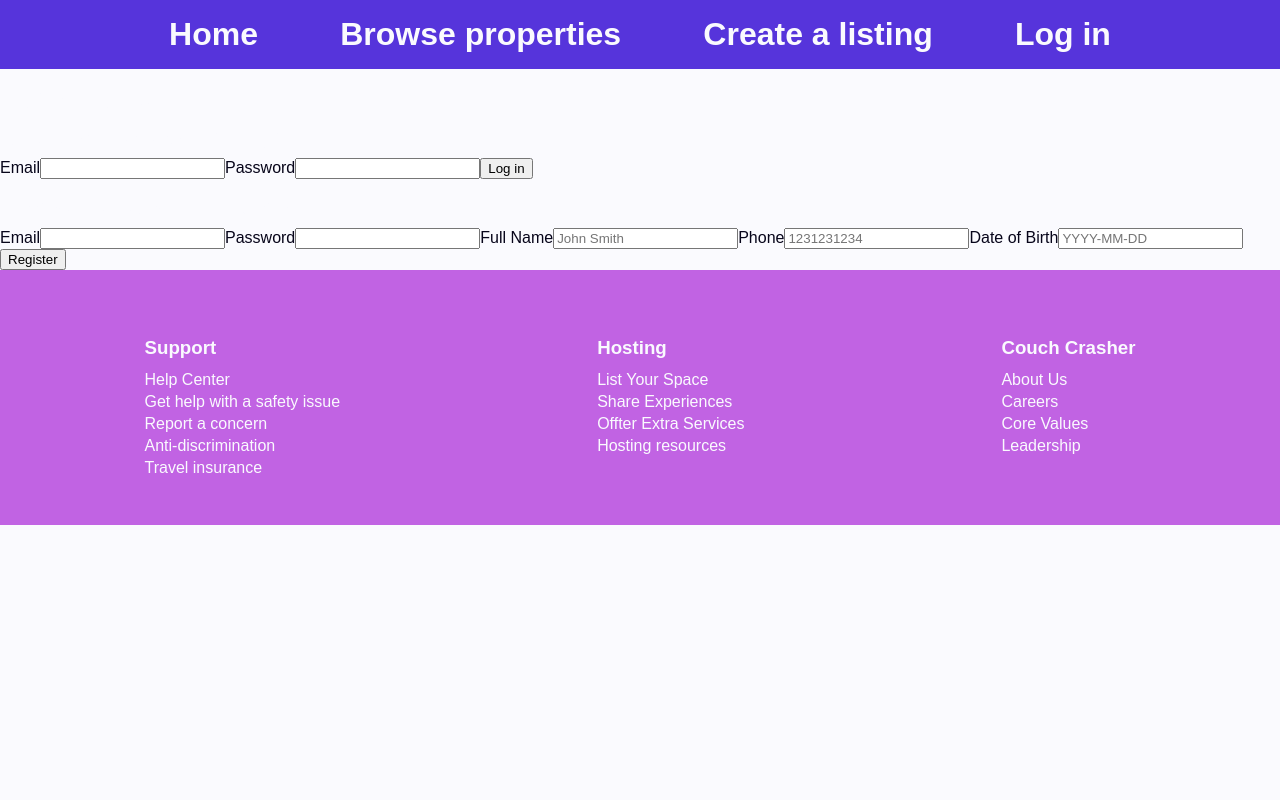
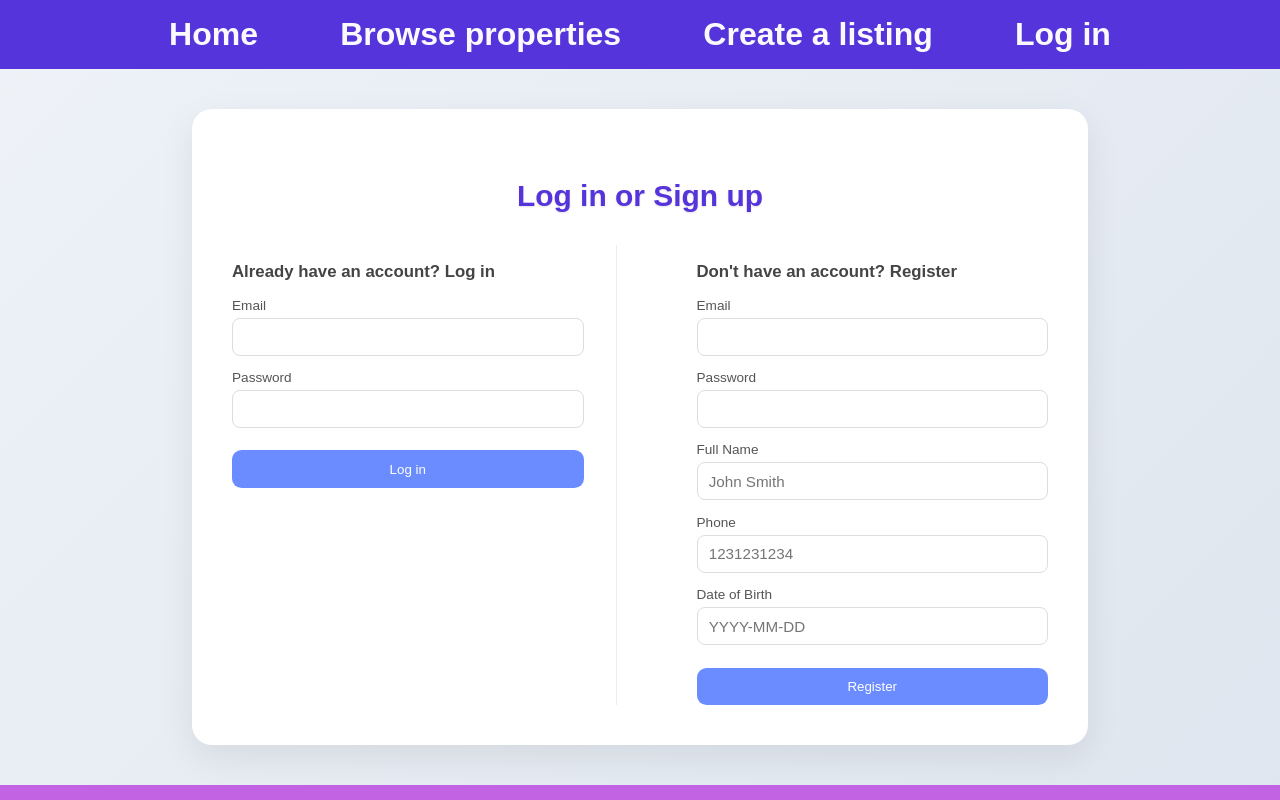
Before and after one commit to djoh826/CouchCrasher, a Next.js app: page /login in a window 1280 px wide. Shown: the top 800 px of the page. Built offline with nearby package versions, Linux system fonts and the light colour scheme.

Commit message:
Login styling

```diff
--- /dev/null
+++ b/app/login/page.module.css
@@ -0,0 +1,134 @@
+.background {
+  display: flex;
+  justify-content: center;
+  align-items: center;
+  background: linear-gradient(135deg, #eef2f7, #dfe6ef);
+  font-family:
+    system-ui,
+    -apple-system,
+    sans-serif;
+}
+
+.loginBubble {
+  margin: 5vh 0;
+  background: white;
+  padding: 2.5rem;
+  border-radius: 1.25rem;
+  width: 70vw;
+  max-width: 900px;
+  box-shadow: 0 12px 35px rgba(0, 0, 0, 0.08);
+}
+
+.loginBubbleTitle {
+  text-align: center;
+  font-size: 1.6rem;
+  margin-bottom: 2rem;
+  text-shadow: 0 1px 2px rgba(0, 0, 0, 0.12);
+  color: var(--primary);
+}
+
+.loginBubbleTitle h3 {
+  color: var(--primary);
+}
+
+.flexbox {
+  display: flex;
+  gap: 3rem;
+}
+
+.column {
+  flex: 1;
+}
+
+.sectionTitle {
+  font-size: 1.05rem;
+  margin-bottom: 1rem;
+  color: #444;
+}
+
+.form {
+  display: flex;
+  flex-direction: column;
+  gap: 0.9rem;
+}
+
+.label {
+  font-size: 0.85rem;
+  color: #555;
+  display: flex;
+  flex-direction: column;
+  gap: 0.3rem;
+}
+
+.input {
+  padding: 0.6rem 0.7rem;
+  border-radius: 0.5rem;
+  border: 1px solid #ddd;
+  font-size: 0.95rem;
+  transition: all 0.15s ease;
+}
+
+.inputFocus:focus {
+  outline: none;
+  border-color: #6b8cff;
+  box-shadow: 0 0 0 2px rgba(107, 140, 255, 0.15);
+}
+
+.button {
+  margin-top: 0.5rem;
+  padding: 0.7rem;
+  border-radius: 0.6rem;
+  border: none;
+  background: #6b8cff;
+  color: white;
+  font-weight: 500;
+  cursor: pointer;
+  transition: all 0.15s ease;
+}
+
+.button:hover {
+  filter: brightness(0.95);
+  transform: translateY(-1px);
+}
+
+.button:active {
+  transform: translateY(0);
+}
+
+.flexbox > .column:first-child {
+  border-right: 1px solid #eee;
+  padding-right: 2rem;
+}
+
+.flexbox > .column:last-child {
+  padding-left: 2rem;
+}
+
+.errorMessage {
+  text-align: center;
+  margin-top: 1rem;
+  font-size: 0.9rem;
+  font-weight: 500;
+  color: red;
+}
+
+@media (max-width: 800px) {
+  .loginBubble {
+    width: 90vw;
+    padding: 2rem;
+  }
+
+  .flexbox {
+    flex-direction: column;
+    gap: 2rem;
+  }
+
+  .flexbox > .column:first-child {
+    border-right: none;
+    padding-right: 0;
+  }
+
+  .flexbox > .column:last-child {
+    padding-left: 0;
+  }
+}
--- a/app/login/page.tsx
+++ b/app/login/page.tsx
@@ -2,9 +2,9 @@
 import { useState } from "react";
 import { useRouter } from "next/navigation";
 import { useAuth } from "@/lib/AuthContext";
+import styles from "./page.module.css";
 
 export default function Login() {
-  //TODO: Refactor below
   const [loginEmail, setLoginEmail] = useState("");
   const [loginPassword, setLoginPassword] = useState("");
   const [registerEmail, setRegisterEmail] = useState("");
@@ -19,27 +19,17 @@ export default function Login() {
   const handleLogin = async (e: React.FormEvent) => {
     e.preventDefault();
     setError("");
-
     try {
       const res = await fetch("/api/auth/login", {
         method: "POST",
         headers: { "Content-Type": "application/json" },
         body: JSON.stringify({ email: loginEmail, password: loginPassword }),
       });
-
       const data = await res.json();
-
-      if (!res.ok) {
-        setError(data.error || "Login failed");
-        return;
-      }
-
+      if (!res.ok) return setError(data.error || "Login failed");
       login({ uid: data.uid, email: loginEmail });
-
-      // Redirect to home page after login
       router.push("/");
-    } catch (err) {
-      console.error(err);
+    } catch {
       setError("Something went wrong");
     }
   };
@@ -47,7 +37,6 @@ export default function Login() {
   const handleRegister = async (e: React.FormEvent) => {
     e.preventDefault();
     setError("");
-
     try {
       const res = await fetch("/api/auth/register", {
         method: "POST",
@@ -57,115 +46,112 @@ export default function Login() {
           password: registerPassword,
         }),
       });
-
       const data = await res.json();
-
-      if (!res.ok) {
-        setError(data.error || "Login failed");
-        return;
-      }
-
-      // const token = data.token;
-
-      // Redirect to home page and refresh (to load new jwt cookie) after login
+      if (!res.ok) return setError(data.error || "Register failed");
       router.push("/");
-    } catch (err) {
-      console.error(err);
+    } catch {
       setError("Something went wrong");
     }
   };
 
   return (
-    <div className="layout">
-      {/* <Navbar /> */}
-      <main>
-        <div className="background">
-          <section className="login-bubble">
-            <div className="title">
+    <div className={styles.background}>
+      <section className={styles.loginBubble}>
+        <div className={styles.loginBubbleTitle}>
           <h3>Log in or Sign up</h3>
         </div>
-            <div className="flexbox">
-              <div className="login">
-                <h3>Already have an account? Log in</h3>
-                <form className="login" onSubmit={handleLogin}>
-                  <label className="email-label">
+
+        <div className={styles.flexbox}>
+          {/* Login */}
+          <div className={styles.column}>
+            <h3 className={styles.sectionTitle}>
+              Already have an account? Log in
+            </h3>
+            <form className={styles.form} onSubmit={handleLogin}>
+              <label className={styles.label}>
                 Email
                 <input
                   type="text"
                   value={loginEmail}
                   onChange={(e) => setLoginEmail(e.target.value)}
-                      className="email-input"
-                    ></input>
+                  className={`${styles.input} ${styles.inputFocus}`}
+                />
               </label>
-                  <label className="password-label">
+              <label className={styles.label}>
                 Password
                 <input
                   type="password"
                   value={loginPassword}
                   onChange={(e) => setLoginPassword(e.target.value)}
-                      className="password-input"
-                    ></input>
+                  className={`${styles.input} ${styles.inputFocus}`}
+                />
               </label>
-                  <button type="submit">Log in</button>
+              <button type="submit" className={styles.button}>
+                Log in
+              </button>
             </form>
           </div>
-              <div className="register">
-                <h3>Don&apos;t have an account? Register</h3>
-                <form className="register" onSubmit={handleRegister}>
-                  <label className="email-label">
+
+          {/* Register */}
+          <div className={styles.column}>
+            <h3 className={styles.sectionTitle}>
+              Don&apos;t have an account? Register
+            </h3>
+            <form className={styles.form} onSubmit={handleRegister}>
+              <label className={styles.label}>
                 Email
                 <input
                   type="text"
                   value={registerEmail}
                   onChange={(e) => setRegisterEmail(e.target.value)}
-                      className="email-input"
-                    ></input>
+                  className={`${styles.input} ${styles.inputFocus}`}
+                />
               </label>
-                  <label className="password-label">
+              <label className={styles.label}>
                 Password
                 <input
                   type="password"
                   value={registerPassword}
                   onChange={(e) => setRegisterPassword(e.target.value)}
-                      className="password-input"
-                    ></input>
+                  className={`${styles.input} ${styles.inputFocus}`}
+                />
               </label>
-                  <label className="name-label">
+              <label className={styles.label}>
                 Full Name
                 <input
                   value={registerName}
                   onChange={(e) => setRegisterName(e.target.value)}
-                      className="name-input"
+                  className={`${styles.input} ${styles.inputFocus}`}
                   placeholder="John Smith"
-                    ></input>
+                />
               </label>
-                  <label className="phone-label">
+              <label className={styles.label}>
                 Phone
                 <input
                   value={registerPhone}
                   onChange={(e) => setRegisterPhone(e.target.value)}
-                      className="phone-input"
+                  className={`${styles.input} ${styles.inputFocus}`}
                   placeholder="1231231234"
-                    ></input>
+                />
               </label>
-                  <label className="dob-label">
+              <label className={styles.label}>
                 Date of Birth
                 <input
                   value={registerDOB}
                   onChange={(e) => setRegisterDOB(e.target.value)}
-                      className="dob-input"
+                  className={`${styles.input} ${styles.inputFocus}`}
                   placeholder="YYYY-MM-DD"
-                    ></input>
+                />
               </label>
-
-                  <button type="submit">Register</button>
+              <button type="submit" className={styles.button}>
+                Register
+              </button>
             </form>
           </div>
         </div>
-            {error && <p style={{ color: "red" }}>{error}</p>}
+
+        {error && <p className={styles.errorMessage}>{error}</p>}
       </section>
-        </div>
-      </main>
     </div>
   );
 }
```
Lines whose indentation alone changed are shown as unchanged.
